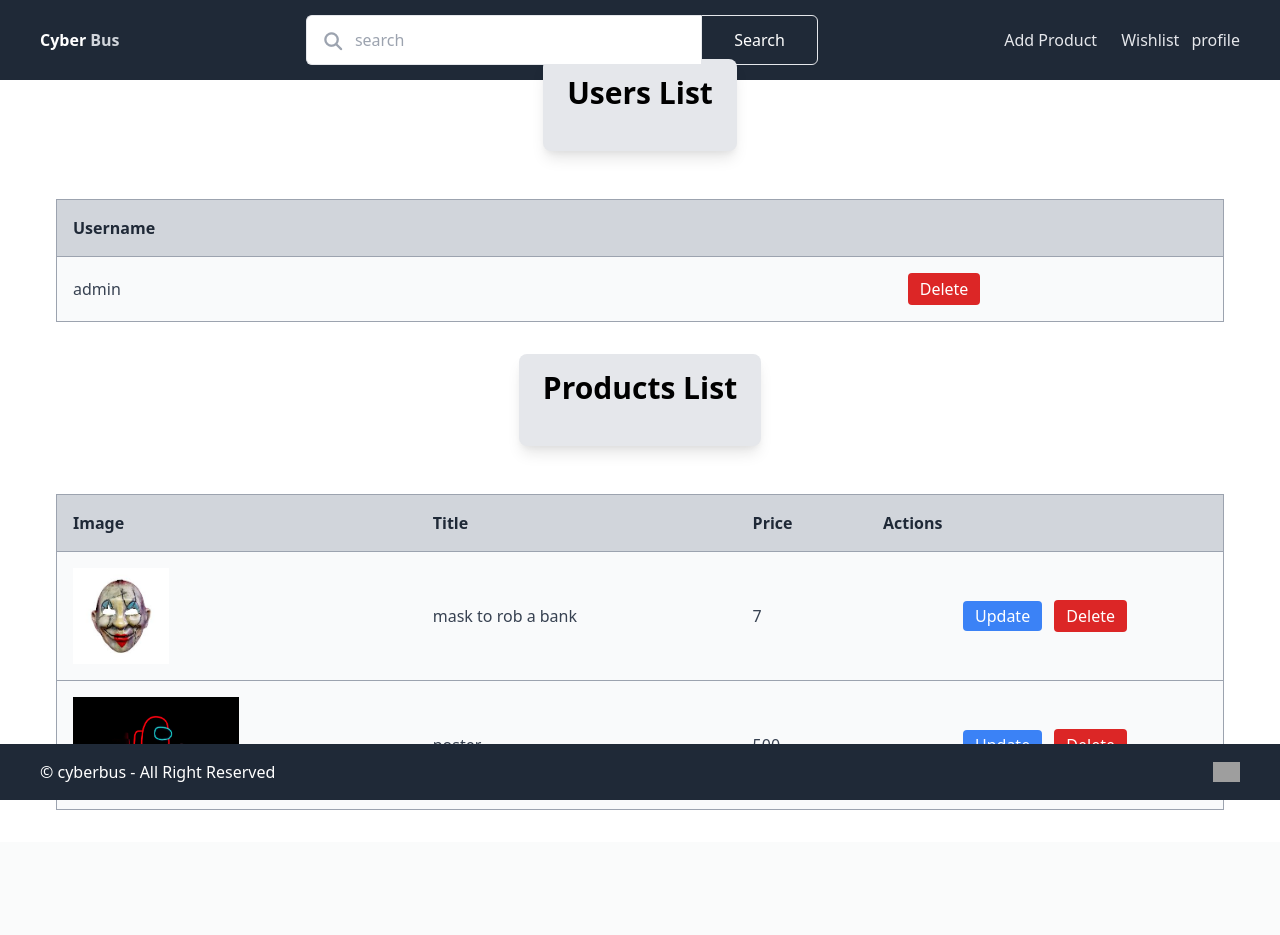
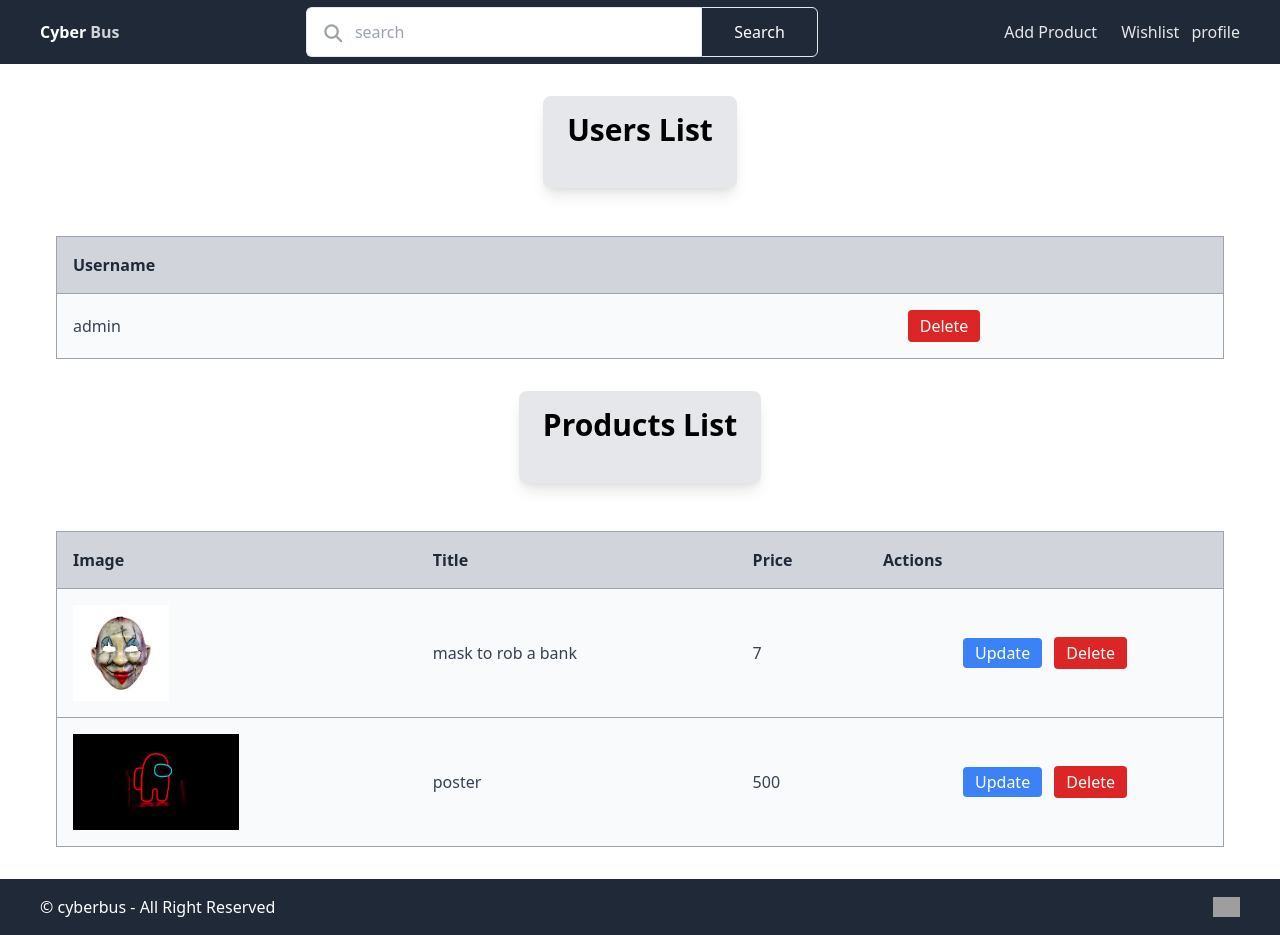
Before and after one commit to loaymorad/CyberBus, a Flask app: page /admin in a window 1280 px wide. Before the commit the page ends 810 px from the top, so only its background shows below. Run offline with Flask 3, Linux system fonts and the light colour scheme; a user stored in the database is signed in; style sheets or scripts are compiled from the project's sources; some libraries are stand-ins or nearby versions; grey boxes are pictures that could not be loaded.

Commit message:
edit on admin panel

```diff
--- a/app.py
+++ b/app.py
@@ -34,9 +34,9 @@ def allowed_file_size(file, MAX_FILE_SIZE_BYTES = 5 * 1024 * 1024):
 
 def allowed_file_content(file):
     try:
-        img = Image.open(file)
+        img = Image.open(file) # open the file as an image
         img.verify()  # Verify the image
-        file.seek(0)  # Reset file pointer to the beginning
+        file.seek(0)  # Reset file pointer to the beginning that allows the file to be read again later if needed
         return True
     except (IOError, SyntaxError) as e:
         return False
@@ -55,7 +55,6 @@ def index():
 @app.route('/register', methods=['GET', 'POST'])
 @limiter.limit("10 per minute")
 def register():
-    if not 'username' in session: return redirect(url_for('login'))
     if request.method == 'GET':
         return render_template('register.html')
     elif request.method == 'POST':
@@ -121,15 +120,17 @@ def addProduct():
                     product_image.save(os.path.join(app.config['UPLOAD_FOLDER'], product_image.filename))
                     return redirect(url_for('index'))
                 else:
-                    return "file is to large"
+                    return "file is to large", 400
             else:
-                return "file type is not allowed"
+                return "file type is not allowed", 400
 
         return "write all your data"
 
-@app.route('/profile', methods=['GET', 'POST'])
+@app.route('/profile', methods=['GET', 'POST']) # idor
 def profile():
     if not 'username' in session: return redirect(url_for('login'))
+    if session['username'] != username:
+        return "Access denied", 403  # Forbidden
     return render_template('profile.html')
 
 @app.route('/wishlist', methods=['GET', 'POST'])
@@ -184,7 +185,7 @@ def update_product():
 
         # Retrieve current image filename
         product = db.get_product_by_id(productdb_connection, product_id)
-        current_image = product[1]  # Assuming image is in the second column of the product tuple
+        current_image = product[1]
 
         if product_image and allowed_file(product_image.filename) and allowed_file_content(product_image):
             if allowed_file_size(product_image):
@@ -194,7 +195,7 @@ def update_product():
                 if os.path.exists(old_image_path):
                     os.remove(old_image_path)
             else:
-                    return "file is to large"
+                    return "file is to large", 400
         else:
             product_image.filename = current_image  # Keep the old image if no new file is provided
 
--- a/db.py
+++ b/db.py
@@ -139,7 +139,7 @@ def search_products(connection, title):
 
     cursor.execute('''
         SELECT * FROM products WHERE title LIKE ?
-    ''', title)
+    ''', (title,))
 
     connection.commit()
 
--- a/templates/layout.html
+++ b/templates/layout.html
@@ -9,9 +9,7 @@
 
     <link rel="preconnect" href="https://fonts.googleapis.com">
     <link rel="preconnect" href="https://fonts.gstatic.com" crossorigin>
-    <link
-        href="https://fonts.googleapis.com/css2?family=Poppins:wght@400;500;600;700&family=Roboto:wght@400;500;700&display=swap"
-        rel="stylesheet">
+    <link href="https://fonts.googleapis.com/css2?family=Poppins:wght@400;500;600;700&family=Roboto:wght@400;500;700&display=swap" rel="stylesheet">
 
     <link rel="stylesheet" href="../node_modules/@fortawesome/fontawesome-free/css/all.min.css">
 
@@ -20,10 +18,9 @@
 
 </head>
 
-<body>
-    <div class="h-screen grid grid-rows-6">
+<body class="h-screen flex flex-col">
     <!-- navbar -->
-        <nav class="max-h-20 bg-gray-800 flex items-center justify-center row-span-1">
+    <nav class="bg-gray-800 flex items-center justify-center max-h-20 flex-none">
         <div class="container mx-auto flex justify-between items-center gap-4 md:px-10">
             <!-- logo -->
             <a href="/">
@@ -34,18 +31,14 @@
                 <span class="absolute left-4 top-3 text-lg text-gray-400">
                     <i class="fa-solid fa-magnifying-glass"></i>
                 </span>
-                    <input type="text" name="search" id="search"
-                        class="w-full border border-primary border-r-0 pl-12 py-3 pr-3 rounded-l-md focus:outline-none hidden md:flex"
-                        placeholder="search">
-                    <a href="/search"
-                        class="bg-primary border border-primary text-white px-8 rounded-r-md hover:bg-transparent hover:text-primary transition hidden md:flex items-center">Search</a>
+                <input type="text" name="search" id="search" class="w-full border border-primary border-r-0 pl-12 py-3 pr-3 rounded-l-md focus:outline-none hidden md:flex" placeholder="search">
+                <a href="/search" class="bg-primary border border-primary text-white px-8 rounded-r-md hover:bg-transparent hover:text-primary transition hidden md:flex items-center">Search</a>
             </div>
 
             <div class="flex items-center justify-between py-5 gap-3">
                 <div class="flex w-fit items-center space-x-6 capitalize">
                     <a href="/addProduct" class="text-gray-200 hover:text-white transition">Add Product</a>
                     <a href="/wishlist" class="text-gray-200 hover:text-white transition">wishlist</a>
-
                 </div>
                 <a href="/profile" class="text-gray-200 hover:text-white transition">profile</a>
             </div>
@@ -53,16 +46,14 @@
     </nav>
     <!-- ./navbar -->
 
-        <main class="flex items-center justify-center row-span-6 md:px-10">
+    <main class="flex-grow flex items-center justify-center md:px-10">
         {% block content %}
             <!-- Default content -->
         {% endblock %}
-
     </main>
 
-
     <!-- footer -->
-        <footer class="max-h-20  bg-gray-800 py-4 flex items-center justify-end row-span-1 md:px-10">
+    <footer class="bg-gray-800 py-4 flex items-center justify-end max-h-20 flex-none md:px-10">
         <div class="container flex items-center justify-between">
             <p class="text-white">&copy; cyberbus - All Right Reserved</p>
             <div>
@@ -71,8 +62,6 @@
         </div>
     </footer>
     <!-- ./footer -->
-
-    </div>
 </body>
 
 </html>
--- a/templates/panel.html
+++ b/templates/panel.html
@@ -22,9 +22,9 @@
             <tr>
                 <td class="p-4 border-b border-gray-400">{{ user.username }}</td>
                 <td class="p-4 border-b border-gray-400 text-center">
-                    <form action="{{ url_for('delete_user') }}" method="POST" style="display:inline;">
+                    <form action="{{ url_for('delete_user') }}" method="POST" style="display:inline;" class="delete-form">
                         <input type="hidden" name="username" value="{{ user.username }}">
-                        <button type="submit" class="bg-red-600 text-white py-1 px-3 rounded hover:bg-red-500">Delete</button>
+                        <button type="button" class="bg-red-600 text-white py-1 px-3 rounded hover:bg-red-500 confirm-delete">Delete</button>
                     </form>
                 </td>
             </tr>
@@ -61,9 +61,9 @@
                 <td class="p-4 border-b border-gray-400">{{ product[3] }}</td>
                 <td class="p-4 border-b border-gray-400 text-center">
                     <a href="{{ url_for('update_product', product_id=product[0]) }}" class="bg-blue-500 text-white py-1 px-3 rounded hover:bg-blue-400 mr-2">Update</a>
-                    <form action="{{ url_for('delete_product') }}" method="POST" style="display:inline;">
+                    <form action="{{ url_for('delete_product') }}" method="POST" style="display:inline;" class="delete-form">
                         <input type="hidden" name="title" value="{{ product[2] }}">
-                        <button type="submit" class="bg-red-600 text-white py-1 px-3 rounded hover:bg-red-500">Delete</button>
+                        <button type="button" class="bg-red-600 text-white py-1 px-3 rounded hover:bg-red-500 confirm-delete">Delete</button>
                     </form>
                 </td>
             </tr>
@@ -75,4 +75,43 @@
         </tbody>
     </table>
 </div>
+
+<!-- Confirmation Modal -->
+<div id="confirm-modal" class="fixed inset-0 bg-gray-800 bg-opacity-50 flex items-center justify-center hidden">
+    <div class="bg-white p-6 rounded-lg shadow-lg max-w-sm w-full">
+        <h2 class="text-xl font-bold mb-4">Confirm Deletion</h2>
+        <p class="mb-6">Are you sure you want to delete this item?</p>
+        <div class="flex justify-end gap-4">
+            <button id="confirm-delete" class="bg-red-600 text-white py-2 px-4 rounded hover:bg-red-500">Delete</button>
+            <button id="cancel-delete" class="bg-gray-300 text-gray-800 py-2 px-4 rounded hover:bg-gray-200">Cancel</button>
+        </div>
+    </div>
+</div>
+
+<script>
+    document.addEventListener('DOMContentLoaded', function () {
+        const modal = document.getElementById('confirm-modal');
+        const confirmDeleteButton = document.getElementById('confirm-delete');
+        const cancelDeleteButton = document.getElementById('cancel-delete');
+        let formToSubmit = null;
+
+        document.querySelectorAll('.confirm-delete').forEach(button => {
+            button.addEventListener('click', function () {
+                formToSubmit = this.closest('form');
+                modal.classList.remove('hidden');
+            });
+        });
+
+        cancelDeleteButton.addEventListener('click', function () {
+            modal.classList.add('hidden');
+        });
+
+        confirmDeleteButton.addEventListener('click', function () {
+            if (formToSubmit) {
+                formToSubmit.submit();
+            }
+            modal.classList.add('hidden');
+        });
+    });
+</script>
 {% endblock %}
```
Also changed, not shown: products.db, users.db. Lines whose indentation alone changed are shown as unchanged.
